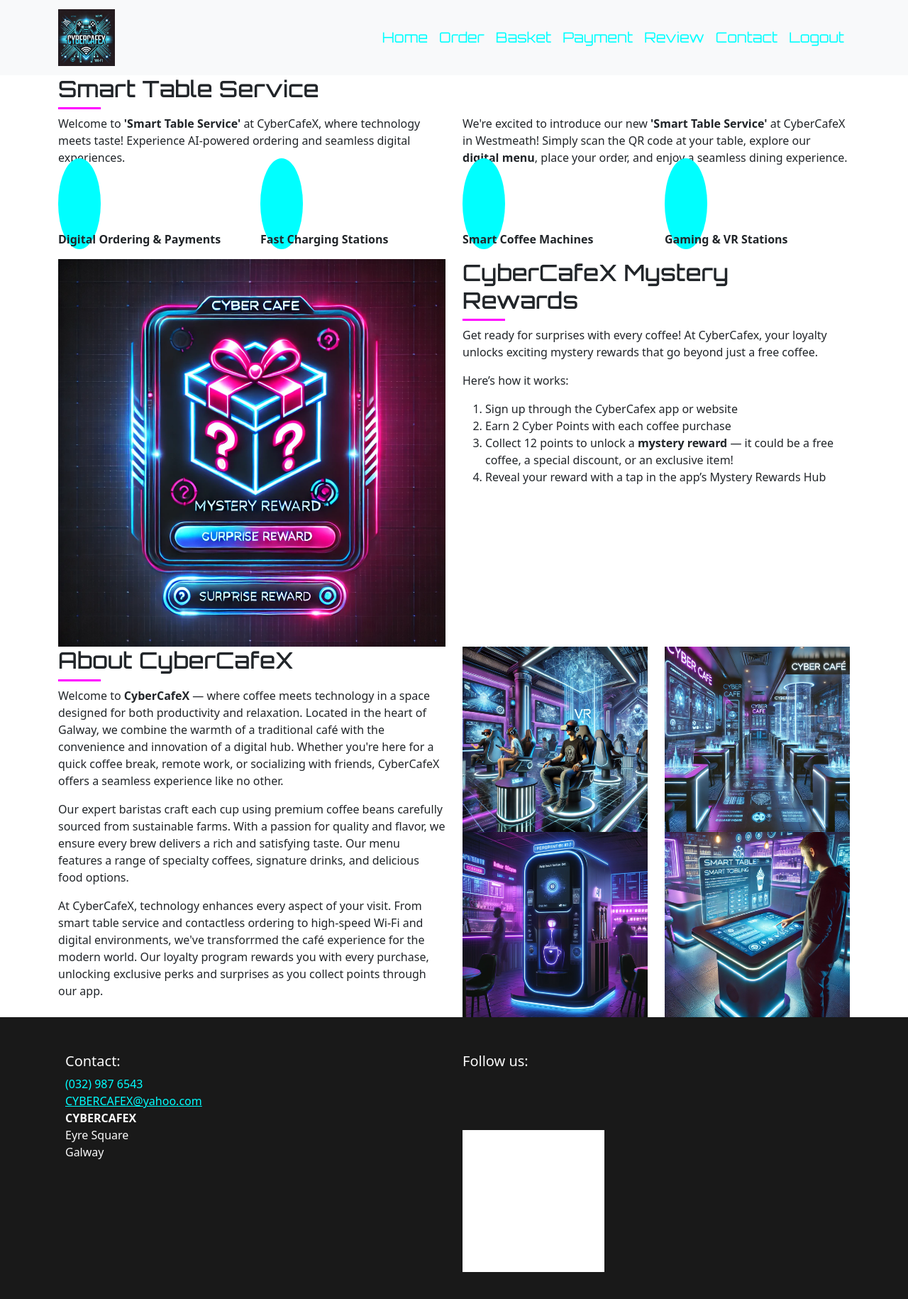
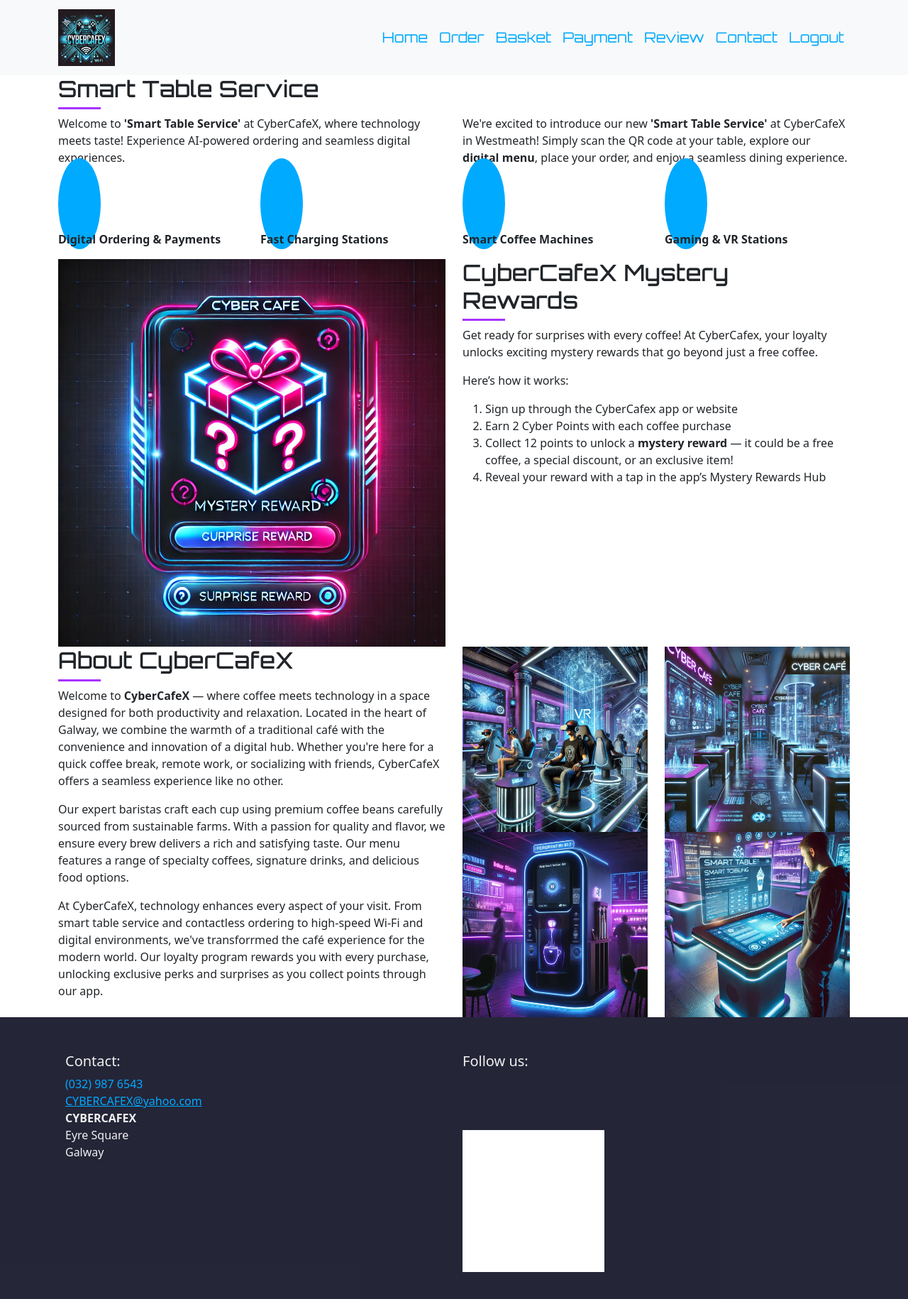
Before and after one commit to FawasAjani/cafe-app, a React (Create React App) app: page / in a window 1280 px wide. Shown: the top 1830 px of the page at 71% size. Built offline with nearby package versions, Linux system fonts and the light colour scheme; sample sign-in values are in the browser's storage.

Commit message:
background color changed

```diff
--- a/src/App.css
+++ b/src/App.css
@@ -1,29 +1,29 @@
 /* Fawas-Ajani-G00413222 - CyberCafeX Digital Theme */
 /* Importing futuristic fonts */
 @import url('https://fonts.googleapis.com/css2?family=Orbitron:wght@400;500;700&family=Roboto:wght@300;500;700&display=swap');
-/*I chose these colors for my digitalcafe app because they make it a futuristic cafe app, not an ordinary one. I got the colors for my digital cafe app from Color https://www.color-hex.com/.*\
+
 /* General Styling */
 body {
   font-family: 'Roboto', sans-serif;
   line-height: 30px;
-
+  background: #1a1a2e;
   background-size: cover;
-  color: #fafafa;
+  color: #f0f0f0;
 }
 
 a {
-  color: #00ffff !important; /* Neon Cyan */
+  color: #00aaff !important; /* Electric Blue */
   transition: color 0.3s ease;
 }
 
 a:hover {
-  color: #ff00ff !important; /* Neon Magenta */
+  color: #a833ff !important; /* Neon Purple */
 }
 
 /* Headings */
 h1, h2, h3 {
   font-family: 'Orbitron', sans-serif;
-  color: #00ffff; /* Neon Cyan */
+  color: #00aaff;
 }
 
 h2 {
@@ -35,7 +35,7 @@ h2::after {
   content: '';
   height: 3px;
   width: 60px;
-  background: #ff00ff; /* Neon Magenta */
+  background: #a833ff;
   position: absolute;
   left: 0;
   bottom: 0;
@@ -43,7 +43,7 @@ h2::after {
 
 /* Navbar */
 .navbar {
-  background-color: rgba(0, 0, 0, 0.8);
+  background-color: rgba(26, 26, 46, 0.9);
   padding: 20px 80px;
 }
 
@@ -52,7 +52,7 @@ h2::after {
 }
 
 .navbar .navbar-nav .nav-link {
-  color: #00ffff !important; /* Neon Cyan */
+  color: #00aaff !important;
   font-family: 'Orbitron', sans-serif;
   font-weight: 400;
   font-size: 20px;
@@ -61,12 +61,12 @@ h2::after {
 }
 
 .nav-link:hover {
-  color: #ff00ff !important; /* Neon Magenta */
+  color: #a833ff !important;
   font-weight: 700;
   transform: scale(1.1);
 }
 
-/* cyber Section */
+/* Cyber Section */
 .cyber-image {
   background-position: center;
   background-repeat: no-repeat;
@@ -79,14 +79,14 @@ h2::after {
   position: absolute;
   top: 200px;
   left: 10%;
-  color: #fafafa;
+  color: #f0f0f0;
 }
 
 #cyber-h1 {
   font-family: 'Orbitron', sans-serif;
   font-size: 50px;
   font-weight: 700;
-  color: #00ffff;
+  color: #00aaff;
 }
 
 #cyber-h2 {
@@ -94,15 +94,15 @@ h2::after {
   font-weight: 300;
   font-size: 25px;
   line-height: 35px;
-  color: #ff00ff;
+  color: #a833ff;
 }
 
 #cyber-button {
   font-family: 'Orbitron', sans-serif;
   font-weight: 500;
   font-size: 20px;
-  color: #000000;
-  background-color: #00ffff;
+  color: #1a1a2e;
+  background-color: #00aaff;
   height: 55px;
   width: 220px;
   border: none;
@@ -111,8 +111,8 @@ h2::after {
 }
 
 #cyber-button:hover {
-  background-color: #ff00ff;
-  color: #000000;
+  background-color: #a833ff;
+  color: #1a1a2e;
   transform: scale(1.1);
 }
 
@@ -121,25 +121,25 @@ h2::after {
   width: 100%;
   max-width: 350px;
   border-radius: 10px;
-  box-shadow: 0 4px 8px rgba(0, 255, 255, 0.4);
+  box-shadow: 0 4px 8px rgba(0, 170, 255, 0.4);
   transition: all 0.3s ease;
 }
 
 .custom-card:hover {
-  box-shadow: 0 4px 12px rgba(255, 0, 255, 0.6);
+  box-shadow: 0 4px 12px rgba(168, 51, 255, 0.6);
   transform: translateY(-10px);
 }
 
 .card-header, .card-footer {
-  background-color: #000000 !important;
-  color: #00ffff !important;
+  background-color: #1a1a2e !important;
+  color: #00aaff !important;
   font-family: 'Orbitron', sans-serif;
 }
 
 /* About Section - Icons */
 .my-icon {
-  color: #000000;
-  background-color: #00ffff;
+  color: #1a1a2e;
+  background-color: #00aaff;
   border-radius: 50%;
   font-size: 50px;
   padding: 30px;
@@ -150,8 +150,8 @@ h2::after {
 }
 
 .my-icon:hover {
-  background-color: #ff00ff;
-  color: #000000;
+  background-color: #a833ff;
+  color: #1a1a2e;
   transform: scale(1.2);
 }
 
@@ -169,16 +169,16 @@ h2::after {
 
 /* Forms */
 .form-section {
-  background: rgba(0, 0, 0, 0.8);
+  background: rgba(26, 26, 46, 0.9);
   border-radius: 10px;
   padding: 50px;
-  box-shadow: 0 4px 10px rgba(0, 255, 255, 0.4);
+  box-shadow: 0 4px 10px rgba(0, 170, 255, 0.4);
 }
 
 #contact-btn-form {
   font-family: 'Orbitron', sans-serif;
-  color: #000000;
-  background-color: #00ffff;
+  color: #1a1a2e;
+  background-color: #00aaff;
   border: none;
   border-radius: 5px;
   height: 45px;
@@ -188,15 +188,15 @@ h2::after {
 }
 
 #contact-btn-form:hover {
-  background-color: #ff00ff;
-  color: #000000;
+  background-color: #a833ff;
+  color: #1a1a2e;
   transform: scale(1.1);
 }
 
 /* Footer */
 .footer {
-  background: rgba(0, 0, 0, 0.9);
-  color: #fafafa;
+  background: rgba(26, 26, 46, 0.95);
+  color: #f0f0f0;
   font-size: 16px;
   padding: 50px 80px;
 }
@@ -204,21 +204,21 @@ h2::after {
 .footer .social-icon {
   font-size: 35px;
   padding: 10px;
-  color: #00ffff;
+  color: #00aaff;
   transition: all 0.3s ease;
 }
 
 .footer .social-icon:hover {
-  color: #ff00ff;
+  color: #a833ff;
   transform: scale(1.2);
 }
 
 footer .contact-number, footer .contact-email {
-  color: #00ffff;
+  color: #00aaff;
 }
 
 footer .contact-number:hover, footer .contact-email:hover {
-  color: #ff00ff;
+  color: #a833ff;
 }
 
 .logo-footer {
@@ -226,7 +226,7 @@ footer .contact-number:hover, footer .contact-email:hover {
   width: 200px;
 }
 
-/* Utility */
+
 .hidden {
   display: none;
 }
--- a/src/App.js
+++ b/src/App.js
@@ -13,7 +13,6 @@ import Payment from './components/payment';
 import Edit from './components/edit';
 import Contact from './components/contact';
 import Review from './components/review';
-
 import Login from './components/login';
 import Signup from './components/Signup';
 import Logo from './images/cyber1logo.png';
```
